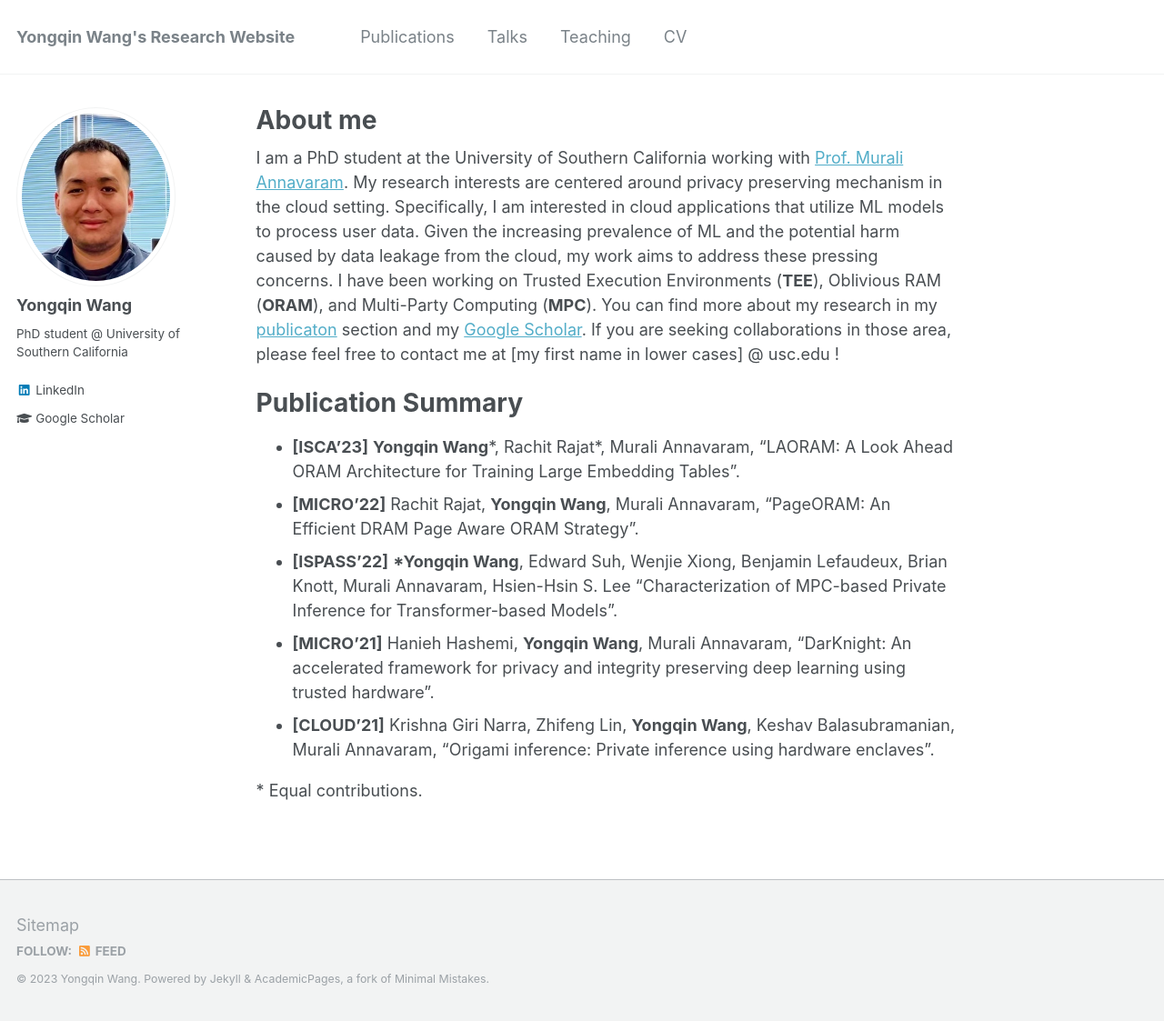
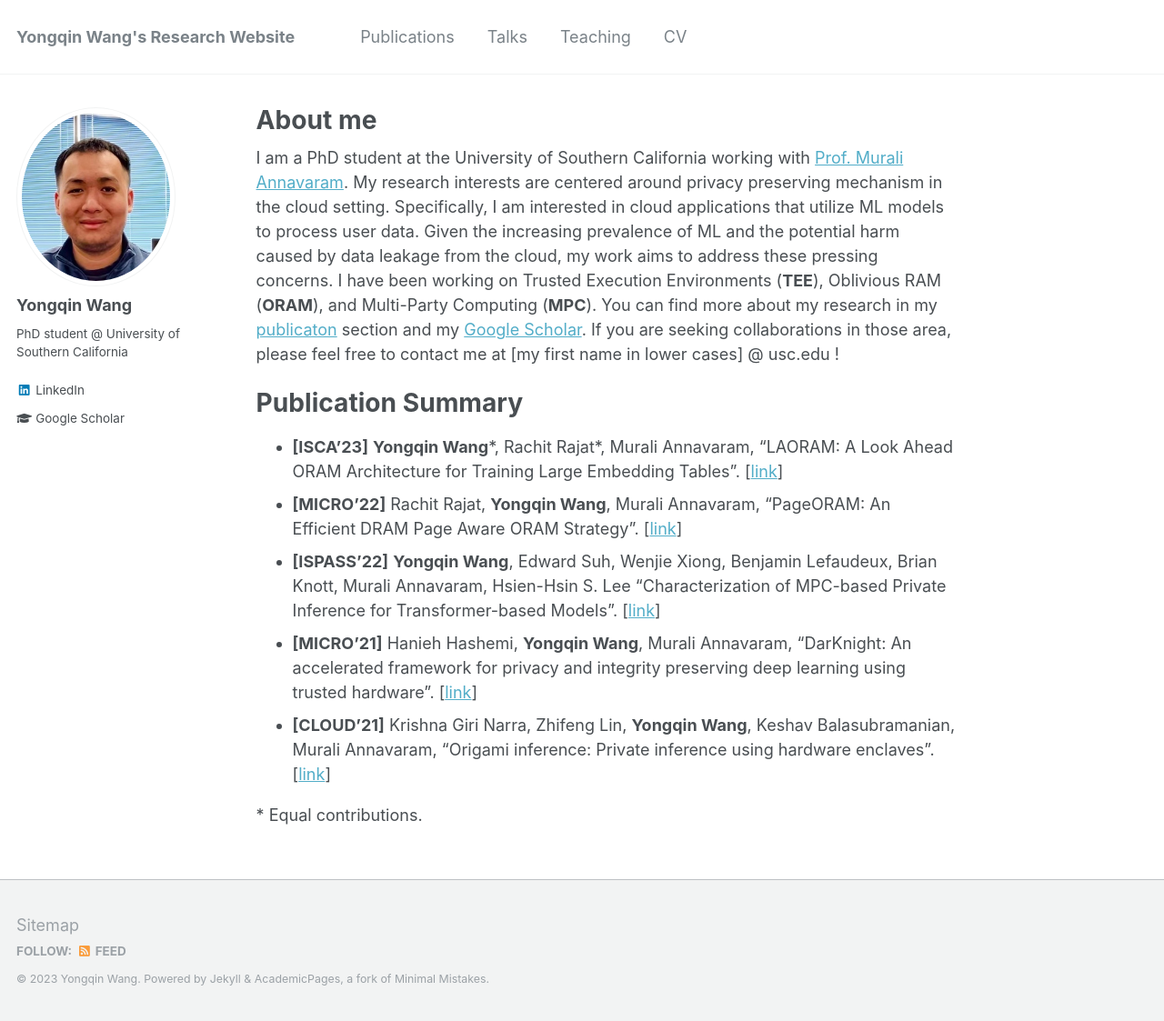
Before and after one commit to iihihiuh/yongqin.github.io, a Jekyll site: the page built from _pages/about.md, in a window 1280 px wide and 1123 px high. Shown: the whole window at 91% size. Built offline with Jekyll 4.4.1, drawn with Linux system fonts in a browser that asks for light colours.

```diff
--- a/_pages/about.md
+++ b/_pages/about.md
@@ -11,10 +11,10 @@ redirect_from:
 I am a PhD student at the University of Southern California working with [Prof. Murali Annavaram](http://scip-lab.usc.edu/). My research interests are centered around privacy preserving mechanism in the cloud setting. Specifically, I am interested in cloud applications that utilize ML models to process user data. Given the increasing prevalence of ML and the potential harm caused by data leakage from the cloud, my work aims to address these pressing concerns. I have been working on Trusted Execution Environments (**TEE**), Oblivious RAM (**ORAM**), and Multi-Party Computing (**MPC**). You can find more about my research in my [publicaton](https://iihihiuh.github.io/yongqin.github.io//publications/) section and my [Google Scholar](https://scholar.google.com/citations?user=DEH7pxcAAAAJ). If you are seeking collaborations in those area, please feel free to contact me at \[my first name in lower cases\] @ usc.edu !
 
 # Publication Summary
-- **\[ISCA'23\]** **Yongqin Wang**\*, Rachit Rajat\*, Murali Annavaram, "LAORAM: A Look Ahead ORAM Architecture for Training Large Embedding Tables".
-- **\[MICRO'22\]** Rachit Rajat, **Yongqin Wang**, Murali Annavaram, "PageORAM: An Efficient DRAM Page Aware ORAM Strategy".
-- **\[ISPASS'22\]** ***Yongqin Wang**, Edward Suh, Wenjie Xiong, Benjamin Lefaudeux, Brian Knott, Murali Annavaram, Hsien-Hsin S. Lee "Characterization of MPC-based Private Inference for Transformer-based Models".
-- **\[MICRO'21\]** Hanieh Hashemi, **Yongqin Wang**, Murali Annavaram, "DarKnight: An accelerated framework for privacy and integrity preserving deep learning using trusted hardware".
-- **\[CLOUD'21\]** Krishna Giri Narra, Zhifeng Lin, **Yongqin Wang**, Keshav Balasubramanian, Murali Annavaram, "Origami inference: Private inference using hardware enclaves".
+- **\[ISCA'23\]** **Yongqin Wang**\*, Rachit Rajat\*, Murali Annavaram, "LAORAM: A Look Ahead ORAM Architecture for Training Large Embedding Tables". \[[link](/publications/2023-06-19-pageoram)\]
+- **\[MICRO'22\]** Rachit Rajat, **Yongqin Wang**, Murali Annavaram, "PageORAM: An Efficient DRAM Page Aware ORAM Strategy". \[[link](/publications/2022-10-01-pageoram)\]
+- **\[ISPASS'22\]** **Yongqin Wang**, Edward Suh, Wenjie Xiong, Benjamin Lefaudeux, Brian Knott, Murali Annavaram, Hsien-Hsin S. Lee "Characterization of MPC-based Private Inference for Transformer-based Models". \[[link](/publications/2022-05-22-ispass)\]
+- **\[MICRO'21\]** Hanieh Hashemi, **Yongqin Wang**, Murali Annavaram, "DarKnight: An accelerated framework for privacy and integrity preserving deep learning using trusted hardware". \[[link](/publications/2021-10-08-darknight)\]
+- **\[CLOUD'21\]** Krishna Giri Narra, Zhifeng Lin, **Yongqin Wang**, Keshav Balasubramanian, Murali Annavaram, "Origami inference: Private inference using hardware enclaves". \[[link](/publications/2021-09-05-origami)\]
 
 \* Equal contributions.
```
